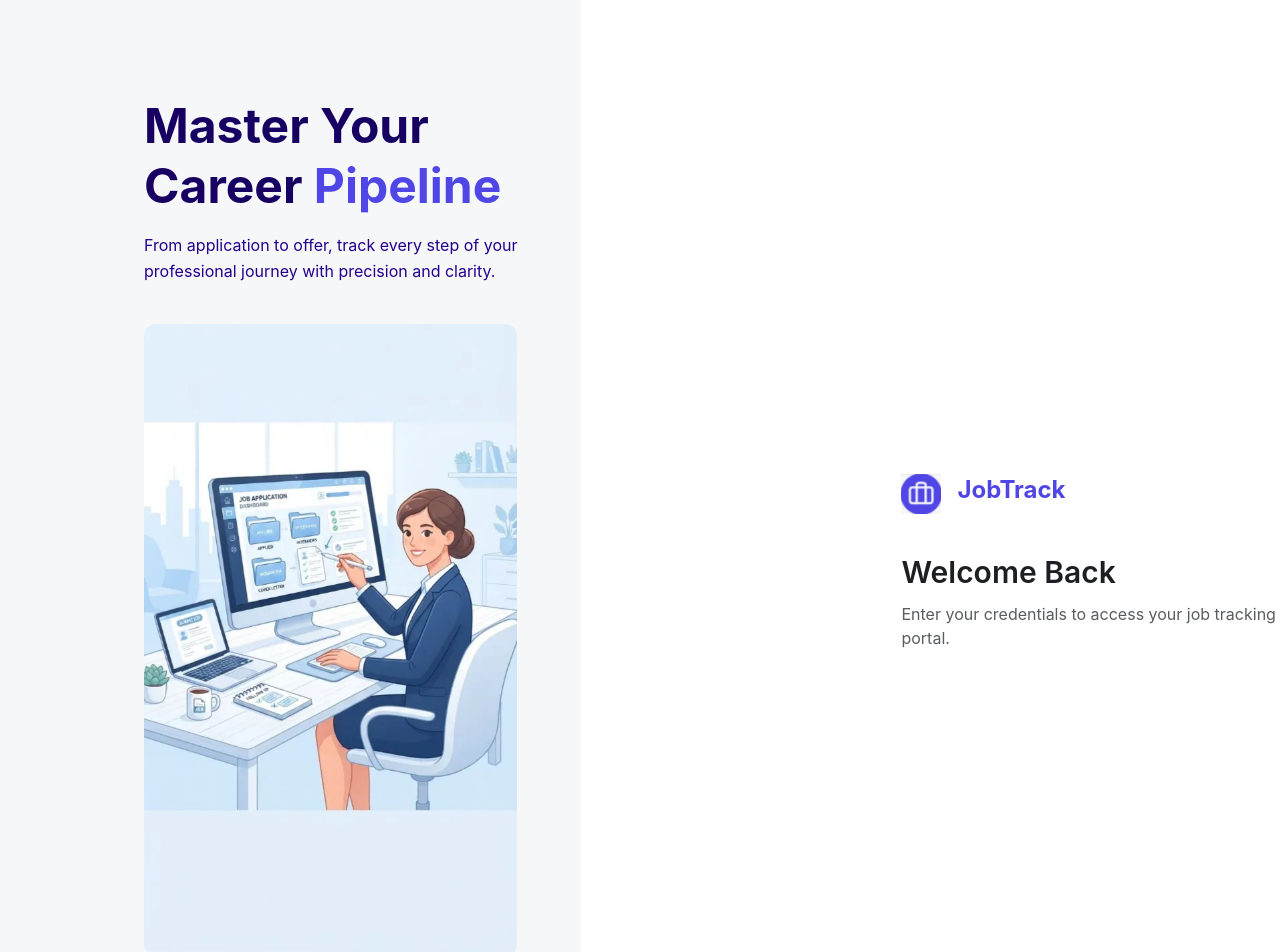
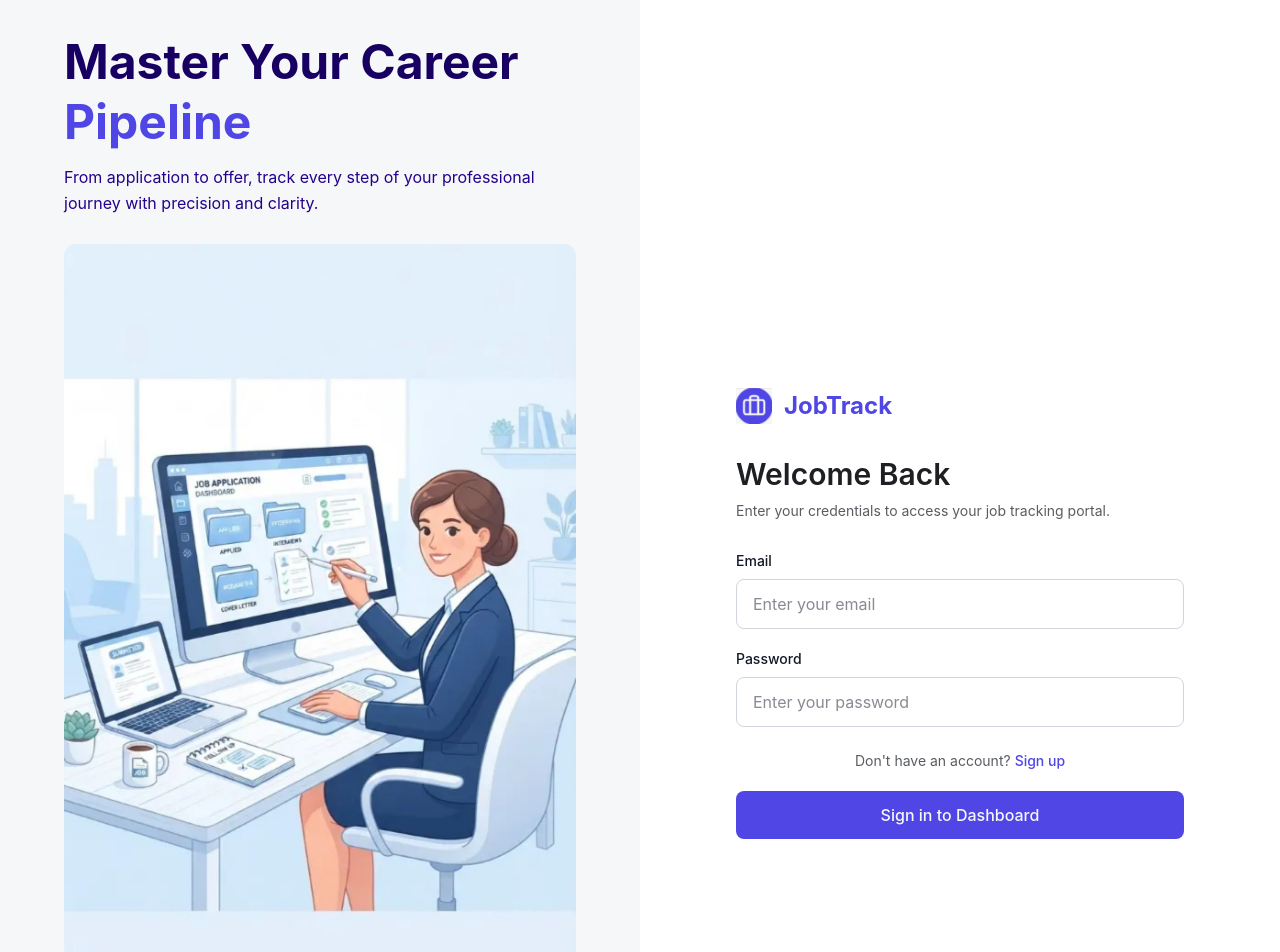
Before and after one commit to aarohiverma22/CareerFlow, a React (Vite) app: page /login in a window 1280 px wide. Shown: the top 952 px of the page. Built offline with nearby package versions, Linux system fonts and the light colour scheme.

Commit message:
login screen

```diff
--- a/package.json
+++ b/package.json
@@ -11,11 +11,13 @@
   },
   "dependencies": {
     "@tailwindcss/vite": "^4.3.3",
+    "formik": "^2.4.9",
     "lucide-react": "^1.48.0",
     "react": "^19.2.8",
     "react-dom": "^19.2.8",
     "react-router-dom": "^7.18.4",
-    "tailwindcss": "^4.3.3"
+    "tailwindcss": "^4.3.3",
+    "yup": "^1.7.1"
   },
   "devDependencies": {
     "@babel/core": "^7.29.7",
--- a/src/componenets/reusable/Button.tsx
+++ b/src/componenets/reusable/Button.tsx
@@ -41,7 +41,7 @@ const Button = ({
         type={type}
         disabled={disabled}
         onClick={handleClick}
-        className={`inline-flex items-center justify-center gap-2 rounded-lg px-5 py-3 font-medium transition-all duration-200
+        className={`inline-flex items-center justify-center border-[#000000FF] bg-[#4F46E5FF] text-[#F6F7F9FF] gap-2 rounded-lg px-5 py-3 font-medium transition-all duration-200
           ${disabled ? "cursor-not-allowed opacity-50" : "cursor-pointer"}
           ${buttonClassName}`}
       >
--- a/src/componenets/reusable/Input.tsx
+++ b/src/componenets/reusable/Input.tsx
@@ -16,6 +16,7 @@ interface InputProps extends Omit<
   containerClassName?: string;
   labelClassName?: string;
   inputClassName?: string;
+  error?: string;
 }
 
 const Input = ({
--- a/src/modules/auth/login/componenets/LoginFormSection.tsx
+++ b/src/modules/auth/login/componenets/LoginFormSection.tsx
@@ -1,21 +1,118 @@
+import { useNavigate } from "react-router-dom";
+import { Formik, Form } from "formik";
+
 import { jobIcon } from "../../../../assets";
+import { loginValidationSchema } from "../../../../utils/validations/loginValidation";
+
+import Input from "../../../../componenets/reusable/Input";
+import Button from "../../../../componenets/reusable/Button";
 
 const LoginFormSection = () => {
+  const navigate = useNavigate();
+
+  const initialValues = {
+    email: "",
+    password: "",
+  };
+
+  const handleSubmit = (values: typeof initialValues) => {
+    console.log("Login values:", values);
+
+    // API call will go here
+    // navigate("/dashboard");
+  };
+
   return (
-    <div className="flex flex-col justify-center items-start ml-[25%]">
-      <div className="flex gap-4">
-        <img src={jobIcon} alt="job-tracker" className="size-10" />
-        <span className="text-2xl font-bold text-[#4F46E5FF]">JobTrack</span>
+    <section className="flex min-h-screen w-full items-center justify-center px-6 py-10 md:w-1/2 md:px-10 md:py-8">
+      <div className="w-full max-w-md">
+        {/* Logo */}
+        <div className="flex items-center gap-3">
+          <img src={jobIcon} alt="JobTrack" className="size-9" />
+
+          <span className="text-2xl font-bold text-[#4F46E5FF]">JobTrack</span>
+        </div>
+
+        {/* Heading */}
+        <div className="mt-8 flex flex-col gap-2">
+          <h1 className="text-3xl font-semibold text-[#1D1F23FF]">
+            Welcome Back
+          </h1>
+
+          <p className="text-sm leading-relaxed text-[#595C61FF]">
+            Enter your credentials to access your job tracking portal.
+          </p>
+        </div>
+
+        {/* Login Form */}
+        <Formik
+          initialValues={initialValues}
+          validationSchema={loginValidationSchema}
+          onSubmit={handleSubmit}
+        >
+          {({ values, handleChange, handleBlur, errors, touched }) => (
+            <Form className="mt-7 flex w-full flex-col gap-5">
+              {/* Email */}
+              <Input
+                type="email"
+                label="Email"
+                placeholder="Enter your email"
+                name="email"
+                value={values.email}
+                onChange={handleChange}
+                onBlur={handleBlur}
+                trim="trim"
+                error={touched.email ? errors.email : undefined}
+              />
+
+              {/* Password */}
+              <Input
+                type="password"
+                label="Password"
+                placeholder="Enter your password"
+                name="password"
+                value={values.password}
+                onChange={handleChange}
+                onBlur={handleBlur}
+                error={touched.password ? errors.password : undefined}
+              />
+
+              {/* Forgot Password */}
+              {/* <div className="flex justify-end -mb-2">
+                <button
+                  type="button"
+                  onClick={() => navigate("/forgot-password")}
+                  className="text-sm font-medium text-[#4F46E5FF] hover:underline"
+                >
+                  Forgot Password?
+                </button>
+              </div> */}
+
+              {/* Signup */}
+              <div className="mt-1 flex justify-center gap-1 text-sm">
+                <span className="text-[#595C61FF]">Don't have an account?</span>
+                <button
+                  type="button"
+                  onClick={() => navigate("/signup")}
+                  className="font-medium text-[#4F46E5FF] hover:underline"
+                >
+                  Sign up
+                </button>
+              </div>
+
+              {/* Submit */}
+              <div className="flex w-full justify-center">
+                <Button
+                  type="submit"
+                  text="Sign in to Dashboard"
+                  buttonClassName="w-full"
+                  wrapperClassName="w-full"
+                />
+              </div>
+            </Form>
+          )}
+        </Formik>
       </div>
-      <div className="flex flex-col gap-3">
-        <span className="text-3xl font-semibold text-[#1D1F23FF] mt-10">
-          Welcome Back
-        </span>
-        <span className="text-base font-normal text-[#595C61FF]">
-          Enter your credentials to access your job tracking portal.
-        </span>
-      </div>
-    </div>
+    </section>
   );
 };
 
--- a/src/modules/auth/login/componenets/LoginLeftSection.tsx
+++ b/src/modules/auth/login/componenets/LoginLeftSection.tsx
@@ -3,23 +3,23 @@ import RatioCards from "./RatioCards";
 
 const LoginLeftSection = () => {
   return (
-    <section className="flex min-h-screen w-1/2 flex-col bg-[#F6F7F9] px-16 py-12">
-      <div className="ml-20">
+    <section className="hidden min-h-screen w-full flex-col justify-center bg-[#F6F7F9] px-6 py-10 md:flex md:w-1/2 md:px-10 md:py-8 xl:px-16">
+      <div className="mx-auto w-full max-w-2xl">
         {/* Heading Section */}
-        <div className="max-w-2xl mt-12">
-          <h1 className="text-5xl font-bold leading-tight text-[#170062]">
+        <div className="max-w-xl">
+          <h1 className="text-4xl font-bold leading-tight text-[#170062] xl:text-5xl">
             Master Your Career <span className="text-[#4F46E5]">Pipeline</span>
           </h1>
 
-          <p className="mt-4 max-w-xl text-base font-normal leading-relaxed text-[#25018C]">
+          <p className="mt-3 max-w-lg text-sm font-normal leading-relaxed text-[#25018C] xl:text-base">
             From application to offer, track every step of your professional
             journey with precision and clarity.
           </p>
         </div>
 
         {/* Illustration */}
-        <div className="mt-10 flex w-full justify-start">
-          <div className="w-full max-w-xl overflow-hidden rounded-xl">
+        <div className="mt-7 flex w-full justify-start">
+          <div className="w-full max-w-lg overflow-hidden rounded-xl">
             <img
               src={loginImg}
               alt="CareerFlow application tracking dashboard"
@@ -29,16 +29,16 @@ const LoginLeftSection = () => {
         </div>
 
         {/* Statistics */}
-        <div className="grid grid-cols-3 pt-12">
-          <div className="border-r-2 border-[#D9D9E0] pr-8">
+        <div className="grid grid-cols-3 pt-8">
+          <div className="border-r-2 border-[#D9D9E0] pr-5">
             <RatioCards value="2.4K+" label="APPLICATIONS" />
           </div>
 
-          <div className="border-r-2 border-[#D9D9E0] px-8">
+          <div className="border-r-2 border-[#D9D9E0] px-5">
             <RatioCards value="850+" label="INTERVIEWS" />
           </div>
 
-          <div className="pl-8">
+          <div className="pl-5">
             <RatioCards value="12%" label="SUCCESS RATE" />
           </div>
         </div>
--- /dev/null
+++ b/src/utils/validations/loginValidation.ts
@@ -0,0 +1,24 @@
+import * as Yup from "yup";
+
+export const loginValidationSchema = Yup.object({
+  email: Yup.string()
+    .min(5, "Email must be at least 5 characters")
+    .max(50, "Email must not exceed 50 characters")
+    .matches(
+      /^[a-zA-Z0-9._%+-]+@[a-zA-Z0-9.-]+\.[a-zA-Z]{2,}$/,
+      "Please enter a valid email address",
+    )
+    .required("Email is required"),
+
+  password: Yup.string()
+    .min(6, "Password must be at least 6 characters")
+    .max(20, "Password must not exceed 20 characters")
+    .matches(/[A-Z]/, "Password must contain at least 1 uppercase letter")
+    .matches(/[a-z]/, "Password must contain at least 1 lowercase letter")
+    .matches(/[0-9]/, "Password must contain at least 1 number")
+    .matches(
+      /[^A-Za-z0-9]/,
+      "Password must contain at least 1 special character",
+    )
+    .required("Password is required"),
+});
```
Also changed, not shown: 1 other file (tests, documents, lock files or other folders).
